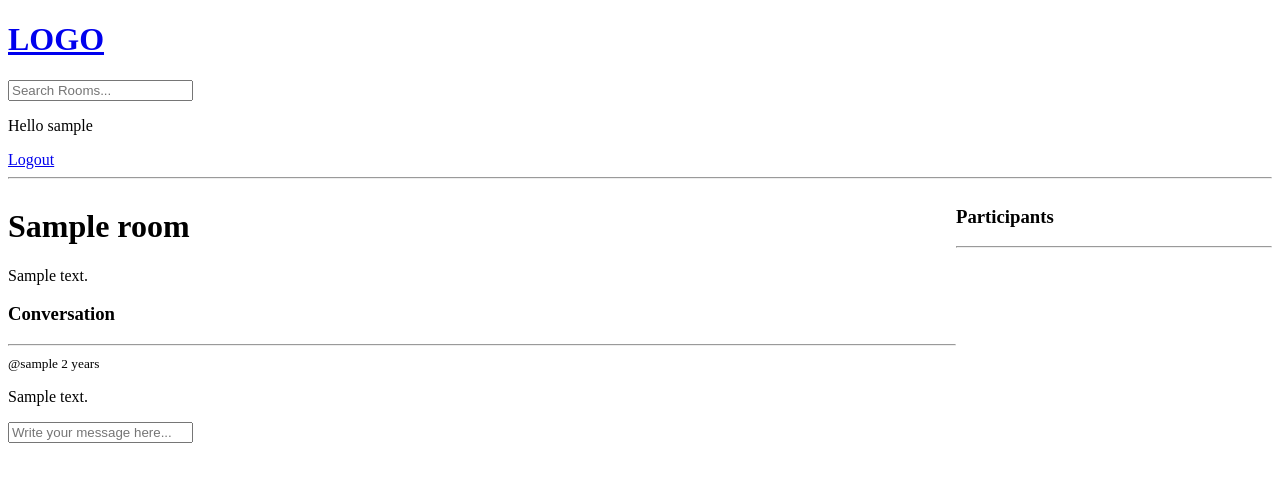
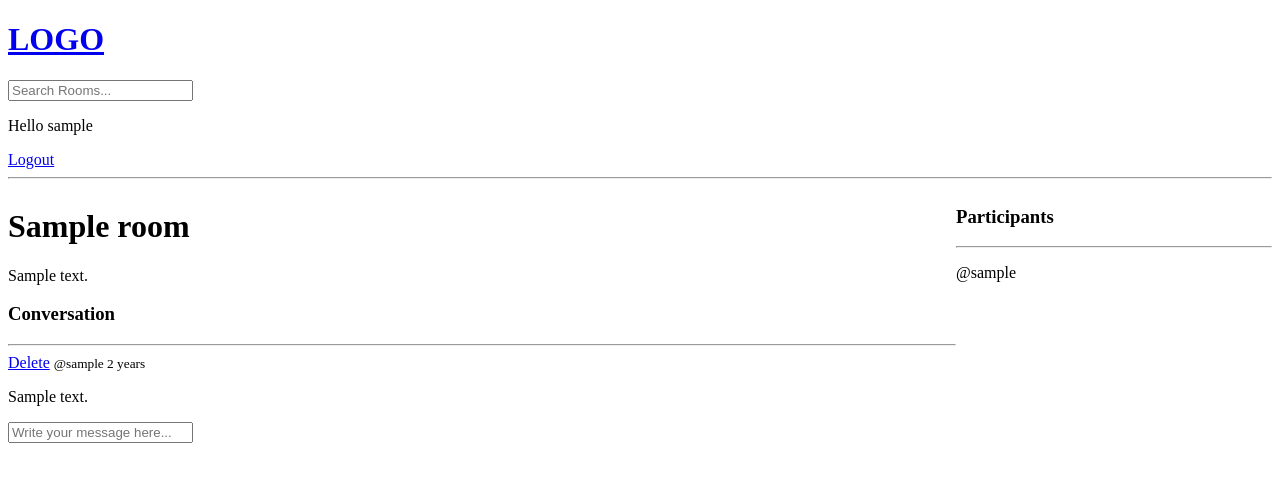
Before and after one commit to rasoro/StudyBud, a Django app: page /room/1/ in a window 1280 px wide. Shown: the top 482 px of the page. Run offline with Django 4.2, Linux system fonts and the light colour scheme; a user stored in the database is signed in; tables that the repository leaves empty hold one stand-in row (values such as "Sample post").

Commit message:
participants in room and delete message

```diff
--- a/base/templates/base/room.html
+++ b/base/templates/base/room.html
@@ -17,6 +17,9 @@
 
       {% for message in room_messages %}
       <div>
+        {% if request.user == message.user %}
+        <a href="{% url 'delete-message' message.id %}">Delete</a>
+        {% endif %}
         <small>@{{message.user}} {{message.created|timesince}}</small>
         <p>{{message.body}}</p>
       </div>
@@ -41,6 +44,11 @@
   <div>
     <h3>Participants</h3>
     <hr />
+    {% for user in participants %}
+    <div>
+      <p>@{{ user.username }}</p>
+    </div>
+    {% endfor %}
   </div>
 </div>
 {% endblock %}
--- a/base/urls.py
+++ b/base/urls.py
@@ -12,4 +12,5 @@ urlpatterns = [
     path('create-room/', views.createRoom, name="create-room"),
     path('update-room/<str:pk>/', views.updateRoom, name="update-room"),
     path('delete-room/<str:pk>/', views.deleteRoom, name="delete-room"),
+    path('delete-message/<str:pk>/', views.deleteMessage, name="delete-message"),
 ]
--- a/base/views.py
+++ b/base/views.py
@@ -80,6 +80,7 @@ def home(request):
 def room(request, pk):
     room = Room.objects.get(id=pk)
     room_messages = room.message_set.all().order_by('created')
+    participants = room.participants.all()
 
     if request.method == 'POST':
         message = Message.objects.create(
@@ -87,9 +88,10 @@ def room(request, pk):
             room = room,
             body = request.POST.get('body')
         )
+        room.participants.add(request.user)
         return redirect('room', pk=room.id)
 
-    context = {'room': room, 'room_messages': room_messages}
+    context = {'room': room, 'room_messages': room_messages, 'participants': participants}
     return render(request, 'base/room.html', context)
 
 @login_required(login_url='login')
@@ -121,6 +123,7 @@ def updateRoom(request, pk):
     context = {'form':form}
     return render(request, 'base/room_form.html', context)
 
+@login_required(login_url='login')
 def deleteRoom(request, pk):
     room = Room.objects.get(id=pk)
 
@@ -131,3 +134,15 @@ def deleteRoom(request, pk):
         room.delete()
         return redirect('home')
     return render(request, 'base/delete.html', {'obj': room})
+
+@login_required(login_url='login')
+def deleteMessage(request, pk):
+    message = Message.objects.get(id=pk)
+
+    if request.user != message.user:
+        return HttpResponse('You don\'t have permission to delete this message')
+
+    if request.method == 'POST':
+        message.delete()
+        return redirect('home')
+    return render(request, 'base/delete.html', {'obj': message})
```
